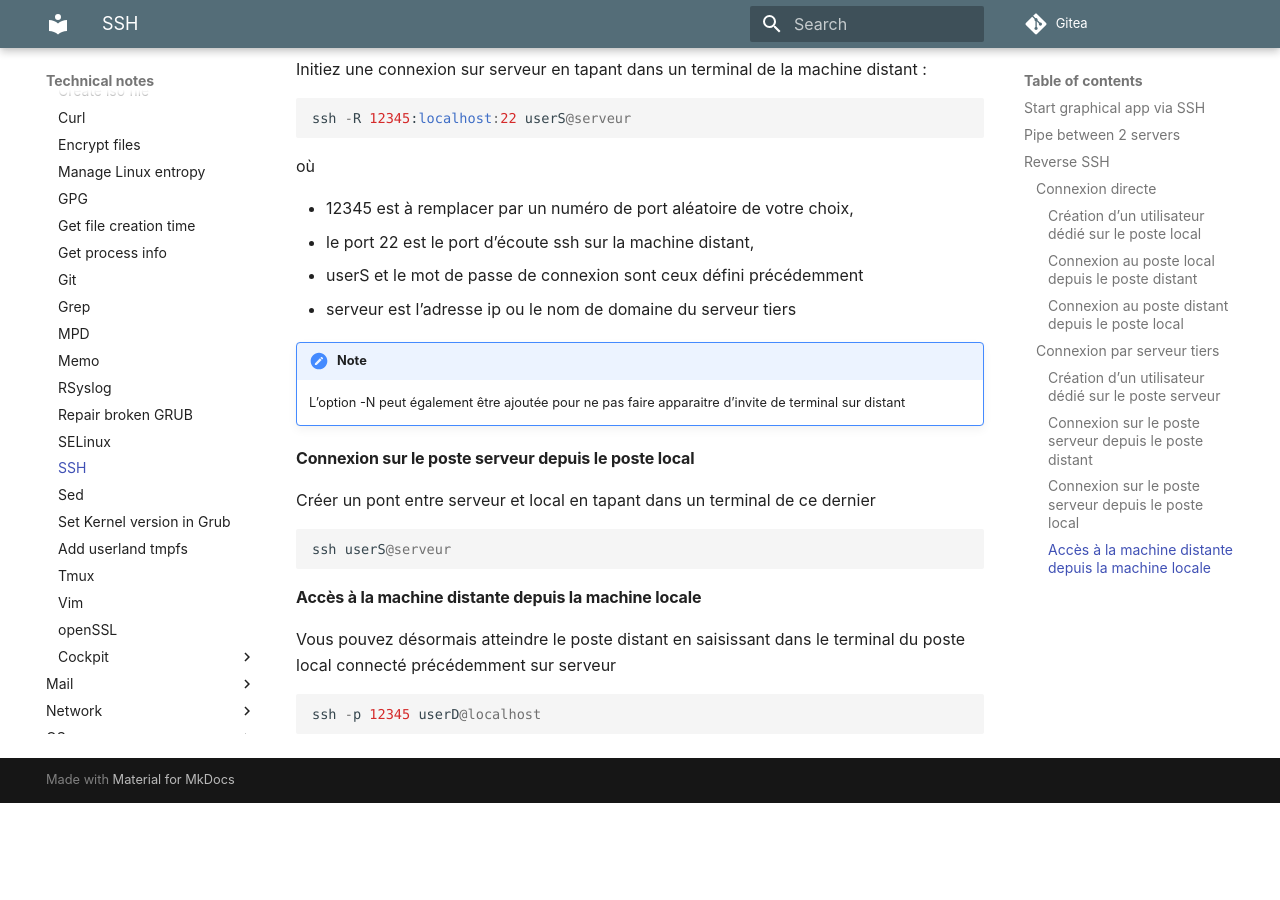
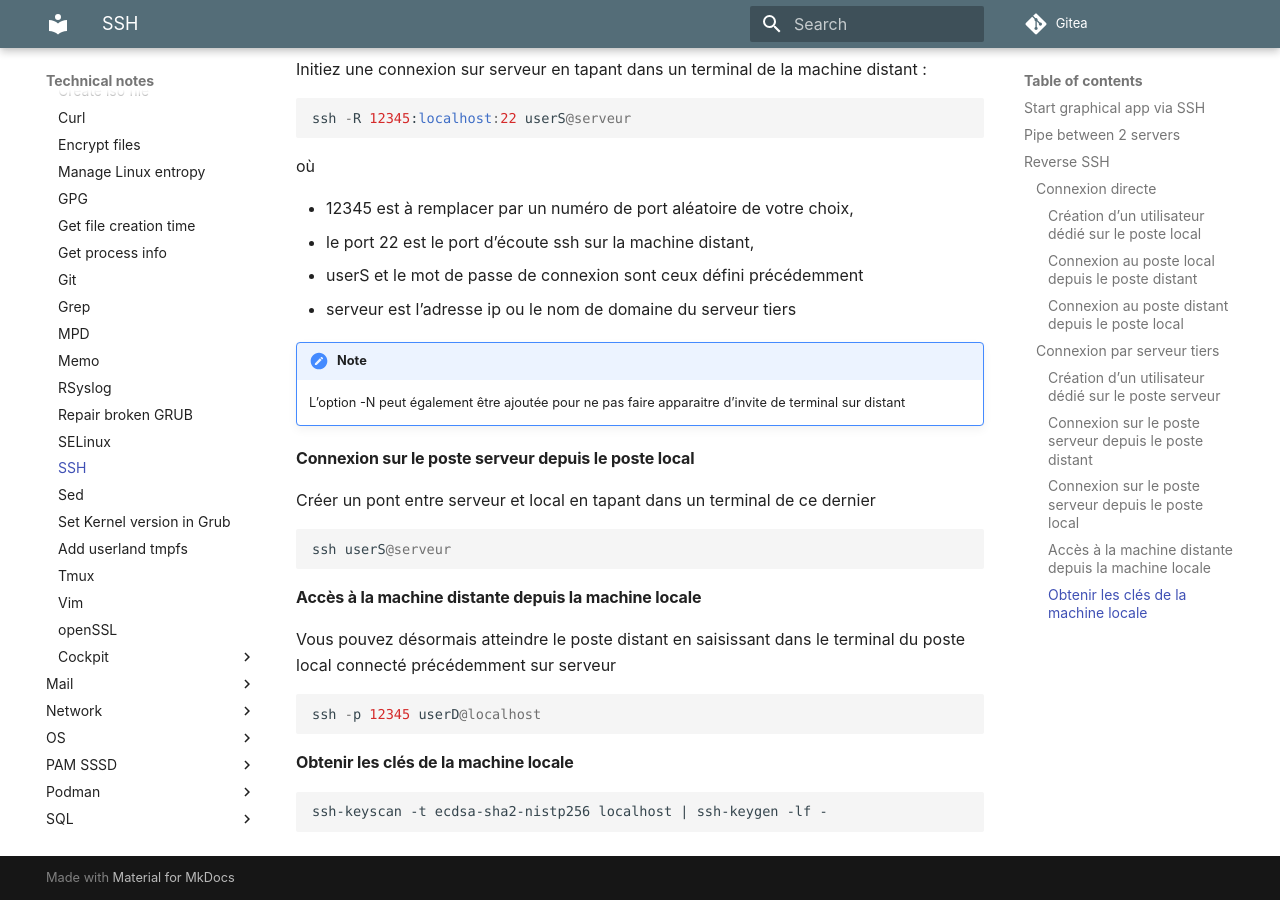
Before and after one commit to sjpp/notes, an MkDocs documentation site: the page built from docs/Linux/SSH.md, in a window 1280 px wide and 900 px high, scrolled down 2513 px. Built offline with MkDocs 1.6.1 and Material for MkDocs 9.7.7, drawn with Linux system fonts in a browser that asks for light colours; before the commit the page ends 3316 px from its top, so only the background shows below that.

Commit message:
ssh: add get keys info

```diff
--- a/docs/Linux/SSH.md
+++ b/docs/Linux/SSH.md
@@ -117,4 +117,8 @@ Créer un pont entre serveur et local en tapant dans un terminal de ce dernier
 
 Vous pouvez désormais atteindre le poste distant en saisissant dans le terminal du poste local connecté précédemment sur serveur
 
-	ssh -p 12345 userD@localhost
+    ssh -p 12345 userD@localhost
+
+#### Obtenir les clés de la machine locale
+
+    ssh-keyscan -t ecdsa-sha2-nistp256 localhost | ssh-keygen -lf -
```
